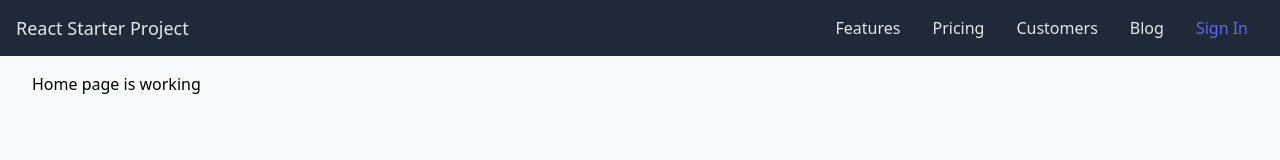
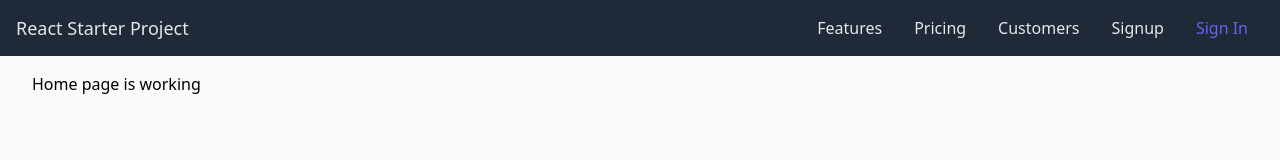
Before and after one commit to matiullah-karimi/react-starter, a React (Create React App) app: page / in a window 1280 px wide. Shown: the top 160 px of the page. Built offline with nearby package versions, Linux system fonts and the light colour scheme.

Commit message:
Add header links

```diff
--- a/src/components/Header.jsx
+++ b/src/components/Header.jsx
@@ -1,4 +1,5 @@
 import { useState } from "react"
+import { Link } from "react-router-dom";
 
 export default function Header() {
     const [showMenu, setShowMenu] = useState(true);
@@ -15,12 +16,11 @@ export default function Header() {
                     md:py-0
                     px-4
                     text-lg
-          bg-gray-800"
-            >
+                    bg-gray-800">
                 <div>
-                    <a href="#" className="text-gray-200">
+                    <Link to="/" className="text-gray-200">
                         React Starter Project
-                    </a>
+                    </Link>
                 </div>
 
                 <svg
@@ -58,16 +58,10 @@ export default function Header() {
                             >
                         </li>
                         <li>
-                            <a className="md:p-4 py-2 block hover:text-purple-400" href="#"
-                            >Blog</a
-                            >
+                            <Link className="md:p-4 py-2 block hover:text-purple-400" to="/register">Signup</Link>
                         </li>
                         <li>
-                            <a
-                                className="md:p-4 py-2 block hover:text-indigo-400 text-indigo-500"
-                                href="#"
-                            >Sign In</a
-                            >
+                            <Link className="md:p-4 py-2 block hover:text-indigo-400 text-indigo-500" to="/login">Sign In</Link>
                         </li>
                     </ul>
                 </div>
```
Lines whose indentation alone changed are shown as unchanged.
